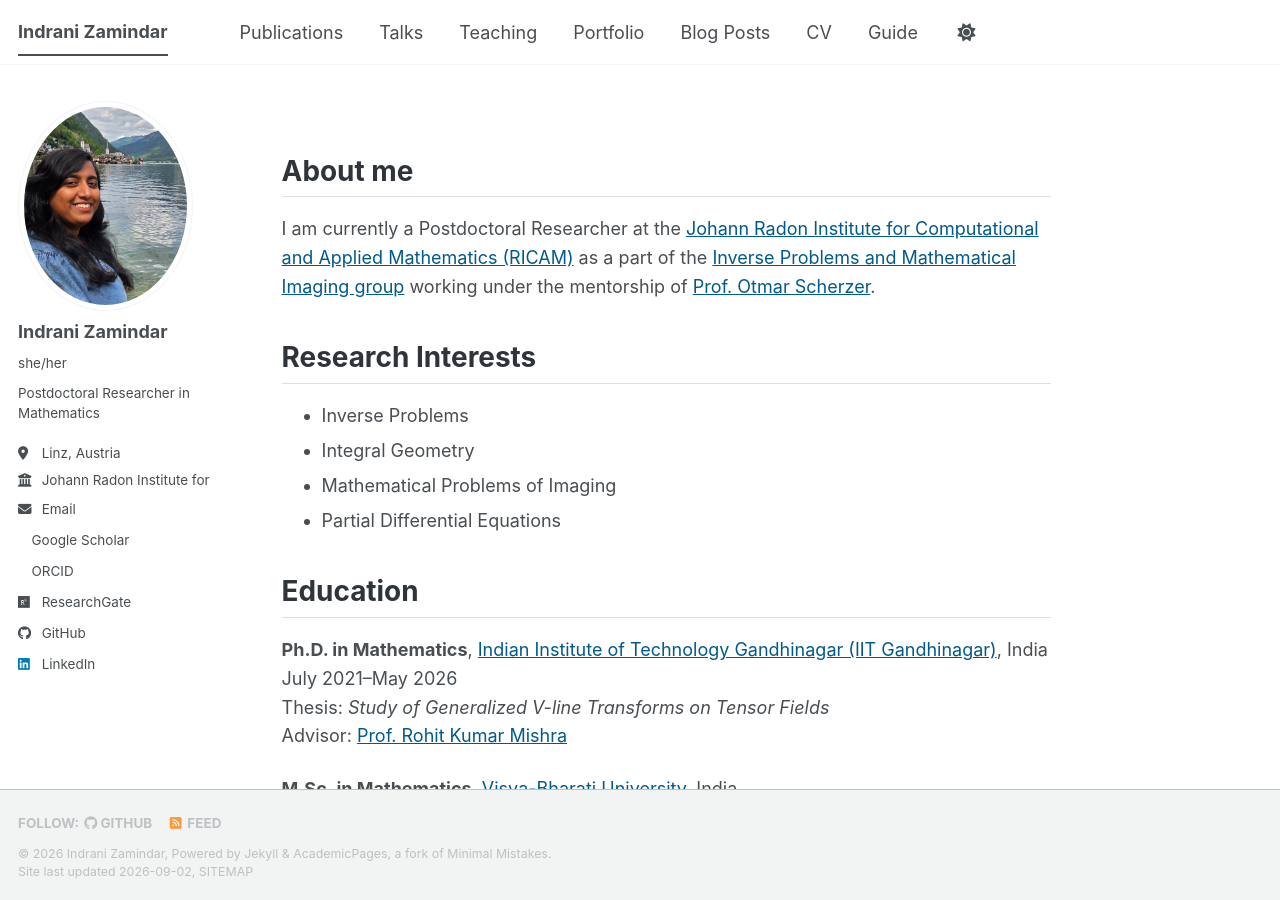
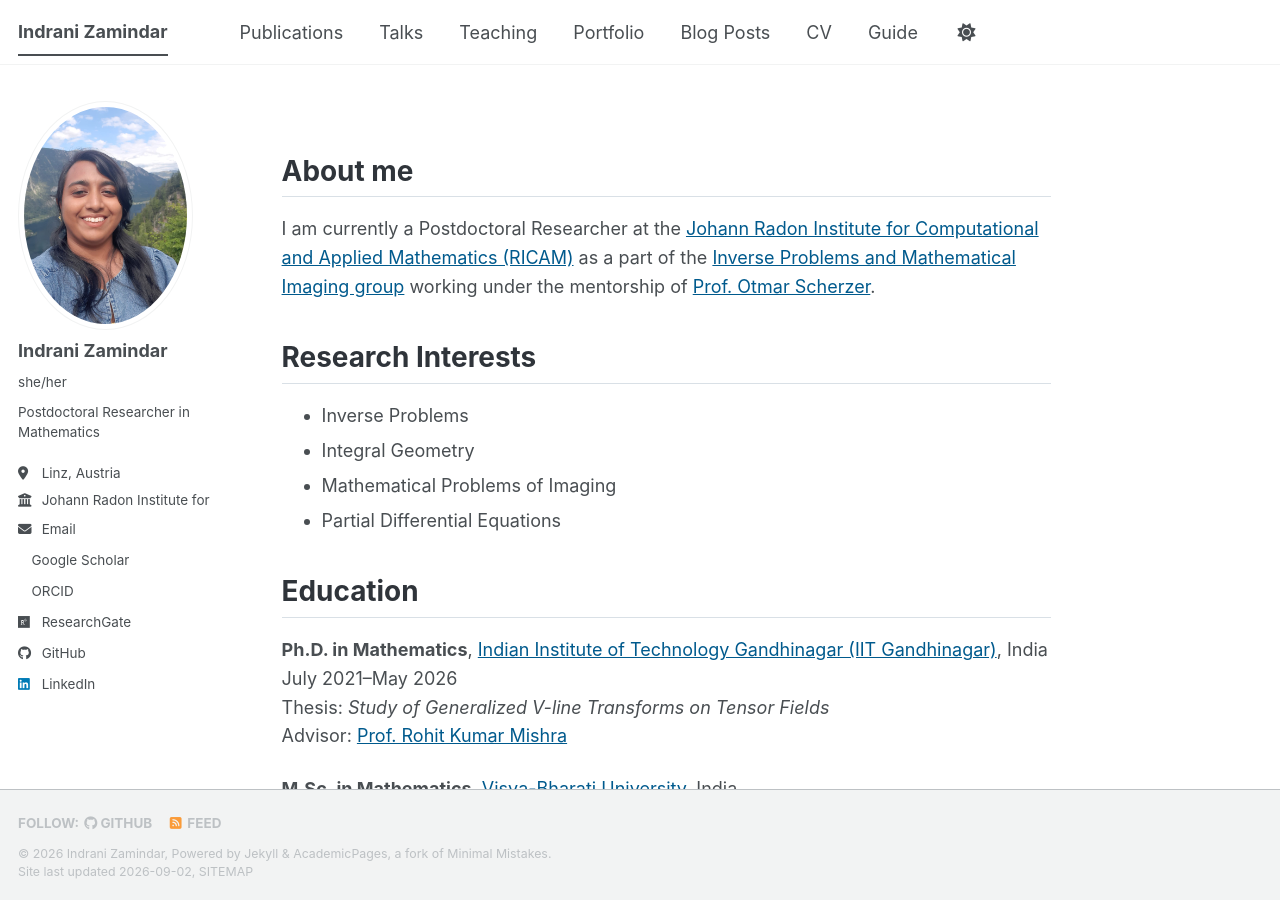
Before and after one commit to izamindar/izamindar.github.io, a Jekyll site: the page built from _pages/about.md, in a window 1280 px wide and 900 px high. Built offline with Jekyll 4.4.1, drawn with Linux system fonts in a browser that asks for light colours; a style sheet for code colours, icons or effects is not loaded.

Commit message:
Update author avatar filename in config

```diff
--- a/_config.yml
+++ b/_config.yml
@@ -23,7 +23,7 @@ repository               : "izamindar/izamindar.github.io"
 #               Additional customization can be done by editing /_includes/author-profile.html
 author:
   # Biographic information
-  avatar           : "crop_hall.jpg"
+  avatar           : "hall.jpeg"
   name             : "Indrani Zamindar"
   pronouns         : "she/her"
   bio              : "Postdoctoral Researcher in Mathematics"
```
